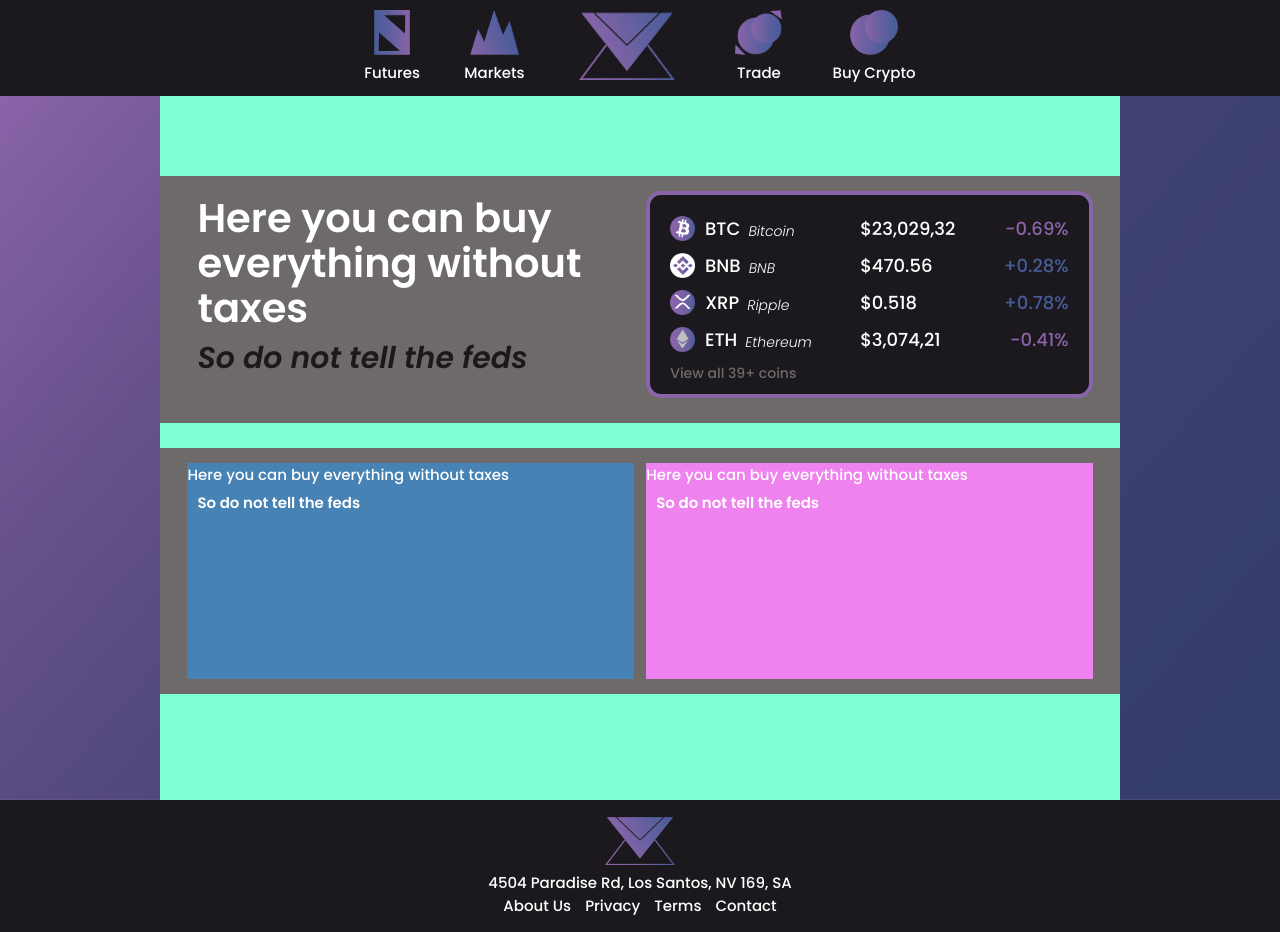
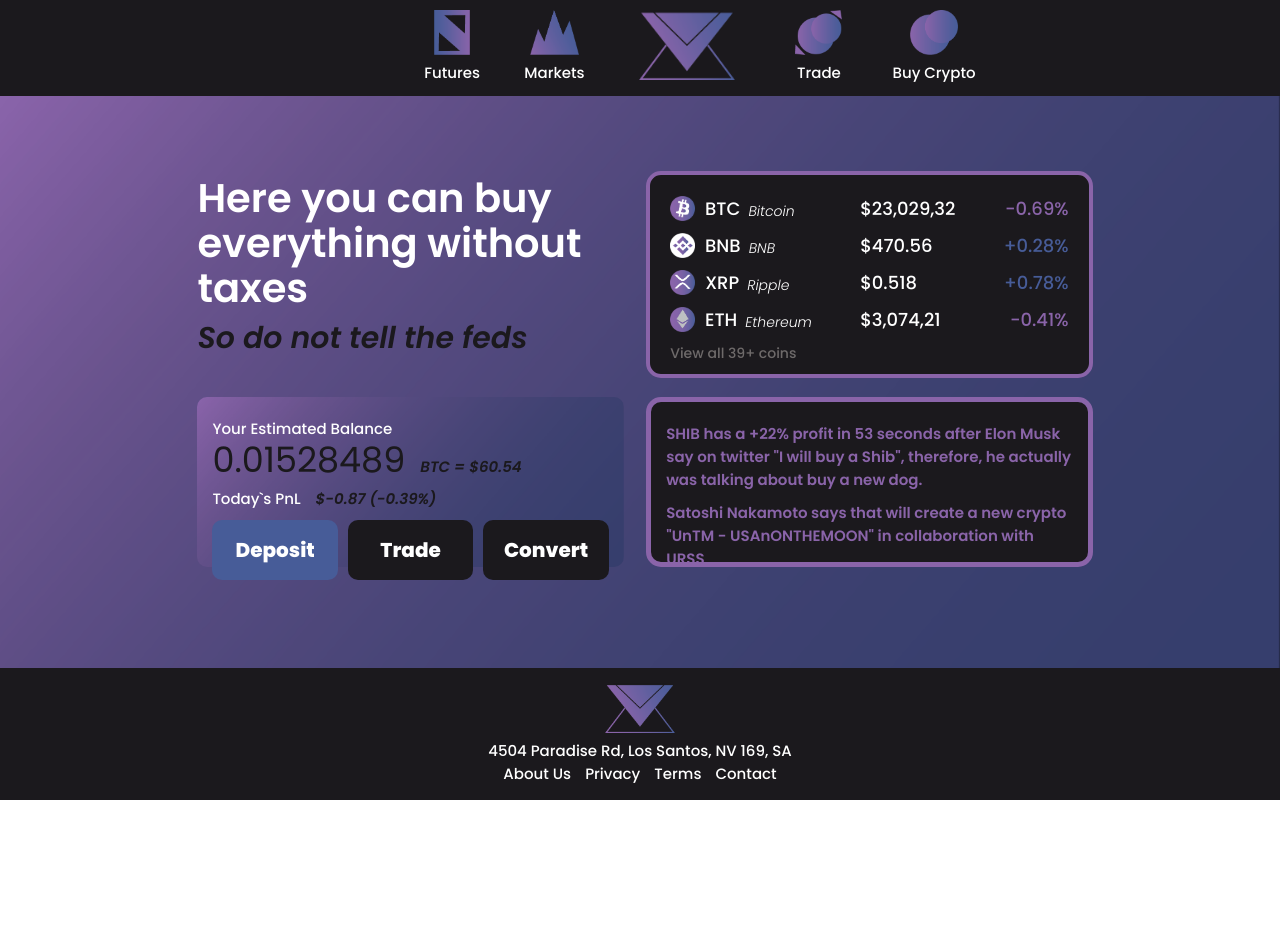
Before and after one commit to benssssss/crypto-site, a plain HTML site: page index.html in a window 1280 px wide. After the commit the page ends 800 px from the top, so only its background shows below. Drawn offline with Linux system fonts and the light colour scheme.

Commit message:
landing page sem clean code

```diff
--- a/index.html
+++ b/index.html
@@ -16,7 +16,6 @@
 
 <body>
 
-
     <nav class="header">
         <ul class="lista-header">
             <li><a href="/"><img src="images/future-icon.png" alt="">
@@ -34,6 +33,7 @@
                 </a></li>
         </ul>
     </nav>
+
 
     <section class="background-do-corpo">
         <div class="conteudo-do-corpo">
@@ -81,13 +81,42 @@
 
             <div class="conteudo-inferior">
                 <div class="estimated-balance">
-                    <h1>Here you can buy everything without taxes</h1>
-                    <h2>So do not tell the feds</h2>
+                    <div class="fundo-balance">
+                        <section class="dados-numeros">
+                            <h3>Your Estimated Balance</h3>
+                            <h2 class="balance-number">0.01528489<span class="span-do-pnl">BTC = $60.54</span></h2>
+                            <h3>Today`s PnL<span class="span-do-pnl">$-0.87 (-0.39%)</span></h3>
+                        </section>
+
+                        <ul class="lista-botoes-estimated">
+                            <li class="cor-alternativa"><a href="/">
+                                    <p>Deposit</p>
+                                </a></li>
+
+                            <li><a href="/">
+                                    <p>Trade</p>
+                                </a></li>
+
+                            <li><a href="/">
+                                    <p>Convert</p>
+                                </a></li>
+                        </ul>
+
+                    </div>
                 </div>
 
                 <div class="news">
-                    <h1>Here you can buy everything without taxes</h1>
-                    <h2>So do not tell the feds</h2>
+                    <section class="noticias">
+                        <h2>SHIB has a +22% profit in 53 seconds after Elon Musk
+                            say on twitter "I will buy a Shib", therefore, he actually
+                            was talking about buy a new dog.
+                        </h2>
+                        <div class="linha-decorativa"></div>
+
+                        <h2>Satoshi Nakamoto says that will create a new
+                            crypto "UnTM - USAnONTHEMOON" in collaboration
+                            with URSS</h2>
+                    </section>
                 </div>
             </div>
         </div>
--- a/style.css
+++ b/style.css
@@ -17,21 +17,35 @@ a {
 }
 
 body {
+    display: flex;
+    flex-direction: column;
     height: 100vh;
-    background-color: #8A64A9;
+    background-image: url('images/backgroud-gera-baixa-opac.png');
+    background-repeat: no-repeat;
+    background-size: cover;
     padding-top: 95px;
+    max-width: 1400px;
     min-width: 660px;
+}
+
+html {
+    display: flex;
+    justify-content: center;
+    width: 100%;
+
 }
 
 /* ------------------------- Header ------------------------------ */
 
+
+
 .header {
     display: flex;
     position: fixed;
-    justify-content: center;
-    width: 100%;
     top: 0;
     text-align: center;
+    width: 1400px;
+    justify-content: center;
 }
 
 .header {
@@ -40,7 +54,6 @@ body {
 
 .lista-header {
     display: flex;
-    flex-direction: row;
     padding: 10px;
 }
 
@@ -61,7 +74,6 @@ body {
 
 .background-do-corpo {
     background-image: url('images/background-geral.png');
-    background-repeat: no-repeat;
     background-size: cover;
     height: 100%;
     display: flex;
@@ -69,7 +81,6 @@ body {
 }
 
 .conteudo-do-corpo {
-    background-color: aquamarine;
     height: 100%;
     width: 75%;
     align-content: space-around;
@@ -77,7 +88,6 @@ body {
 
 .conteudo-superior,
 .conteudo-inferior {
-    background-color: #6e6a6a;
     height: 35%;
     padding: 15px;
     margin-bottom: 25px;
@@ -163,7 +173,8 @@ h2 {
     color: #475C98;
 }
 
-.preco-coin, .porcentagens-coin {
+.preco-coin,
+.porcentagens-coin {
     flex-grow: 1;
 }
 
@@ -172,11 +183,87 @@ h2 {
 }
 
 .estimated-balance {
-    background-color: steelblue;
+    padding: 0px 10px;
+}
+
+.fundo-balance {
+    background-image: url('images/background-geral.png');
+    background-size: cover;
+    padding: 20px 10px;
+    border-radius: 10px;
+    height: 100%;
+}
+
+.lista-botoes-estimated {
+    display: flex;
+    justify-content: space-evenly;
+    margin-top: 10px;
+}
+
+.lista-botoes-estimated li {
+    justify-content: center;
+    display: flex;
+    flex: 1;
+    margin: 0px 5px;
+    padding: 15px 10px;
+    background-color: #1B191D;
+    border-radius: 10px;
+}
+
+.lista-botoes-estimated p {
+    font-size: 20px;
+    font-weight: 800;
+}
+
+.dados-numeros {
+    margin-left: 5px;
+}
+
+.balance-number {
+    margin: 0;
+    font-size: 35px;
+    font-weight: 400;
+    color: #1B191D;
+    line-height: 40px;
+}
+
+.lista-botoes-estimated .cor-alternativa {
+    background-color: #475C98;
+}
+
+.span-do-pnl {
+    font-size: 15px;
+    margin-left: 15px;
+    font-style: italic;
+    font-weight: 600;
+    color: #1B191D;
 }
 
 .news {
-    background-color: violet;
+    display: flex;
+    align-items: start;
+    height: 100%;
+}
+
+.noticias h2 {
+    margin: 0;
+    color: #8A64A9;
+}
+
+.noticias {
+    background-color: #1B191D;
+    border: #8A64A9 solid 5px;
+    border-radius: 15px;
+    padding: 20px 15px;
+    display: flex;
+    flex-direction: column;
+    height: 100%;
+}
+
+.linha-decorativa {
+    background-color: #475C98;
+    height: 2px;
+    margin: 5px 0px;
 }
 
 /* ---------------------------- bottom/footer ------------------------------- */
```
Also changed, not shown: images/backgroud-gera-baixa-opac.png (added).
